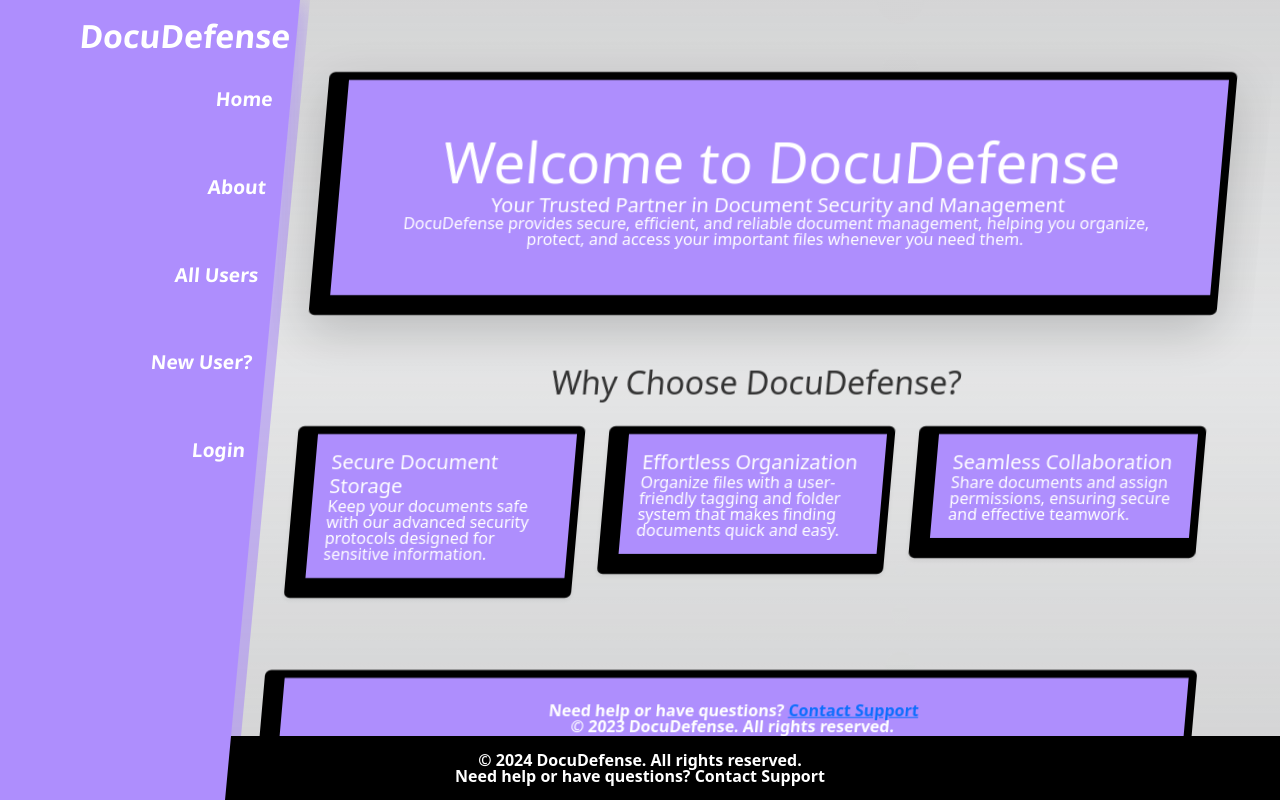
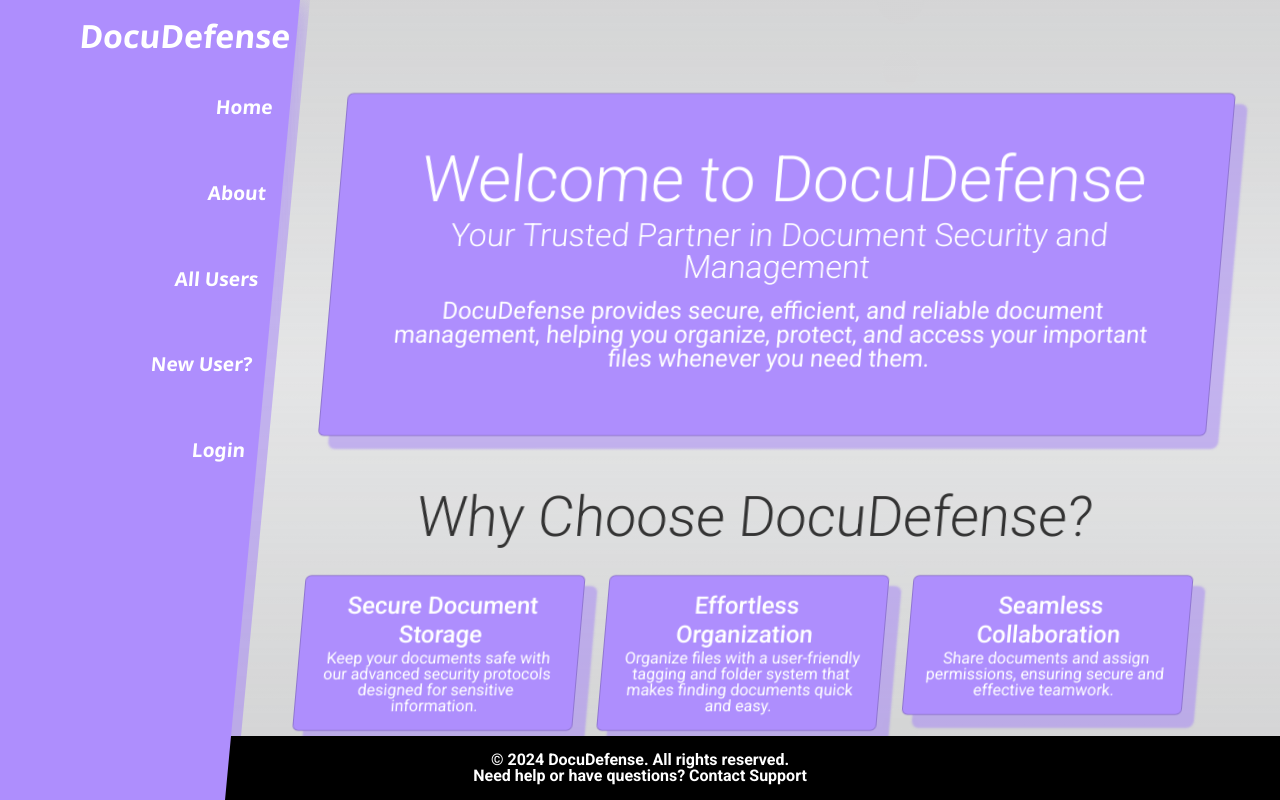
Before and after one commit to Terafora/DocuDefence, a React (Create React App) app in the folder frontend/: page / in a window 1280 px wide. Built offline with nearby package versions, Linux system fonts and the light colour scheme; the HTML template or start-up script is replaced by a standard one.

Commit message:
Update styles

```diff
--- a/frontend/src/App.js
+++ b/frontend/src/App.js
@@ -16,8 +16,9 @@ function MainContentWrapper({ children }) {
     const location = useLocation();
 
     useEffect(() => {
-        setAnimateContent(true);
-        const timeout = setTimeout(() => setAnimateContent(false), 1000);
+        // Reset animation by toggling animateContent off briefly
+        setAnimateContent(false);
+        const timeout = setTimeout(() => setAnimateContent(true), 10);
         return () => clearTimeout(timeout);
     }, [location]);
 
@@ -180,7 +181,6 @@ function App() {
                 <Footer />
             </div>
         </Router>
-
     );
 }
 
--- a/frontend/src/App.scss
+++ b/frontend/src/App.scss
@@ -1,3 +1,6 @@
+@import url('https://fonts.googleapis.com/css2?family=Roboto:wght@300;400;500;700&display=swap');
+@import url('https://fonts.googleapis.com/css2?family=Merriweather:ital,wght@0,300;0,400;1,300;1,400&display=swap');
+
 // Universal styles for all elements
 *,
 *::before,
@@ -9,6 +12,7 @@
 // Body styling
 html, body, #root, .App {
   height: 100%;
+
 }
 
 body {
@@ -16,7 +20,11 @@ body {
   -webkit-font-smoothing: antialiased;
   background-color: #e0e1e2;
   color: #333;
-  overflow-x: hidden; // Prevent unwanted horizontal scrolling
+  overflow-x: hidden;
+}
+
+li {
+  margin-top: 0.5rem;
 }
 
 // Media elements
@@ -58,10 +66,11 @@ h6 {
   overflow-wrap: break-word;
   margin: 0;
   color: inherit;
+  font-family: 'Roboto', sans-serif;
 }
 
 $main-bg-color: #ae8efd;
-$sidebar-width: 300px;
+$sidebar-width: 320px;
 
 // Animation for main content to slide in and unblur
 @keyframes easeInFromLeft {
@@ -87,6 +96,11 @@ $sidebar-width: 300px;
   }
 }
 
+.animate {
+  animation: easeInFromLeft 1s ease-in-out forwards;
+}
+
+
 // Main app layout adjustments
 .App {
   display: flex;
@@ -100,12 +114,12 @@ $sidebar-width: 300px;
     top: 0;
     left: 0;
     width: 100vw;
-    height: calc(100vh - 64px); // Height up to just above the footer
-    z-index: -1; // Place it behind everything else
+    height: calc(100vh - 64px);
+    z-index: 1;
     background-repeat: repeat-y;
-    background-size: auto 100vh; // Fit the SVG vertically across the full viewport height
+    background-size: auto 100vh;
     animation: scrollToRight 8s linear infinite;
-    opacity: 0.5; // Adjust opacity if needed
+    opacity: 0.5;
 
     // Gradient Overlay
     &::after {
@@ -130,15 +144,20 @@ $sidebar-width: 300px;
 .main-content {
   flex-grow: 1;
   position: relative;
-  z-index: 1; // Ensure it stays in front of .background-animation
+  z-index: 1;
   padding: 1rem;
-  background-color: rgba(255, 255, 255, 0); // Transparent background
+  background-color: rgba(255, 255, 255, 0);
+
+    // Hide scrollbar on WebKit browsers (Chrome, Safari)
+    &::-webkit-scrollbar {
+      display: none;
+    }
+    scrollbar-width: none;
 
   // Apply skew for leaning effect on larger screens
   @media (min-width: 992px) {
     margin-left: $sidebar-width;
     width: calc(100% - #{$sidebar-width});
-    transform: skewX(-5deg);
     transform-origin: top left;
     overflow-y: scroll;
     scroll-behavior: smooth;
@@ -172,19 +191,18 @@ $sidebar-width: 300px;
 .custom-title {
   h1, h2, h3, h4, h5, h6 {
     font-weight: bold;
-    font-family: 'Roboto', sans-serif;
+    font-family: 'Roboto', sans-serif !important;
     font-size: 40rem;
     padding: 0.5rem;
   }
 }
 
 .custom-card {
-  border-top: #000 solid 8px;
-  border-right: #000 solid 8px;
-  border-bottom: #000 solid 20px;
-  border-left: #000 solid 20px;
   background-color: $main-bg-color;
   color: #fff;
+  box-shadow: 12px 12px 2px 1px rgba(162, 128, 248, 0.5);
+  min-height: 8rem;
+  justify-content: center;
   z-index: 20;
 }
 
@@ -211,6 +229,7 @@ $sidebar-width: 300px;
   align-items: center;
   background: rgba(255, 255, 255, 0);
   backdrop-filter: blur(25px);
+  transform: none;
   z-index: 1050;
   overflow: hidden;
 
@@ -218,27 +237,27 @@ $sidebar-width: 300px;
     margin: 0;
     display: flex;
     align-items: center;
+    transform: skew(-5deg);
   }
 
   .custom-modal-content {
     max-width: 500px;
-    width: calc(100% - 40px); // Adds responsiveness
+    width: calc(100% - 40px);
     padding: 20px;
-    background: $main-bg-color;
-    color: #ffffff;
-    border-top: #000 solid 8px;
-    border-right: #000 solid 8px;
-    border-bottom: #000 solid 20px;
-    border-left: #000 solid 20px;
+    background-color: $main-bg-color;
+    color: #fff;
+    box-shadow: 12px 12px 2px 1px rgba(162, 128, 248, 0.5);
+    min-height: 8rem;
+    z-index: 20;
     border-radius: 8px;
     box-shadow: 0 2px 10px rgba(0, 0, 0, 0.3);
     text-align: center;
-  }
+    }
 }
 
 // Button styling within custom modals
 .custom-modal .custom-modal-content button {
-  margin: 5px;
+  margin-top : 1rem;
 }
 
 // Custom Modal Header Styling
@@ -344,4 +363,5 @@ $sidebar-width: 300px;
     max-width: 90%;
     padding: 20px;
   }
+
 }
--- a/frontend/src/components/CreateUserForm.jsx
+++ b/frontend/src/components/CreateUserForm.jsx
@@ -4,12 +4,12 @@ function CreateUserForm({ newUser, handleInputChange, handleSubmit }) {
   return (
     <div className="custom-modal show">
       <div className="custom-modal-dialog">
-        <div className="custom-modal-content">
+        <div className="custom-modal-content add-skew">
           <div className="custom-modal-header">
             <h2 className="modal-title">Create a New User</h2>
           </div>
           <div className="modal-body custom-modal-body">
-            <form onSubmit={handleSubmit} className="custom-modal-form">
+            <form onSubmit={handleSubmit} className="add-skew custom-modal">
               <input
                 type="text"
                 name="first_name"
--- a/frontend/src/components/Homepage.jsx
+++ b/frontend/src/components/Homepage.jsx
@@ -2,55 +2,56 @@ import React from 'react';
 
 function Home() {
     return (
-        <div>
-            <header className="container text-center my-5">
-                <div className="card custom-card shadow-lg p-5">
-                    <h1 className="display-4 custom-title">Welcome to DocuDefense</h1>
-                    <p className="lead">
+        <div className="d-flex vh-100 justify-content-center align-items-center">
+            <div className="container text-center">
+                <header className="my-5">
+                    <div className="card custom-card p-5">
+                        <h1 className="display-3 custom-title">Welcome to DocuDefense</h1>
+                        <p className="lead fs-2">
                             Your Trusted Partner in Document Security and Management
                         </p>
-                    <p>
+                        <p className="py-3 fs-4">
                             DocuDefense provides secure, efficient, and reliable document management, helping you organize, protect, and access your important files whenever you need them.
                         </p>
                     </div>
                 </header>
 
-            <section id="features" className="container my-5">
-                <h2 className="text-center custom-title mb-4">Why Choose DocuDefense?</h2>
-                <div className="row">
+                <section id="features" className="my-5">
+                    <h2 className="text-center display-4 mb-4">Why Choose DocuDefense?</h2>
+                    <div className="row justify-content-center">
                         <div className="col-md-4">
-                        <div className="card custom-card mb-4 shadow-sm">
+                            <div className="card custom-card mb-4">
                                 <div className="card-body">
-                                <h5 className="custom-title">Secure Document Storage</h5>
-                                <p className="card-text">Keep your documents safe with our advanced security protocols designed for sensitive information.</p>
+                                    <h5 className="custom-title fs-4">Secure Document Storage</h5>
+                                    <p className="card-text">
+                                        Keep your documents safe with our advanced security protocols designed for sensitive information.
+                                    </p>
                                 </div>
                             </div>
                         </div>
                         <div className="col-md-4">
-                        <div className="card custom-card mb-4 shadow-sm">
+                            <div className="card custom-card mb-4">
                                 <div className="card-body">
-                                <h5 className="custom-title">Effortless Organization</h5>
-                                <p className="card-text">Organize files with a user-friendly tagging and folder system that makes finding documents quick and easy.</p>
+                                    <h5 className="custom-title fs-4">Effortless Organization</h5>
+                                    <p className="card-text">
+                                        Organize files with a user-friendly tagging and folder system that makes finding documents quick and easy.
+                                    </p>
                                 </div>
                             </div>
                         </div>
                         <div className="col-md-4">
-                        <div className="card custom-card mb-4 shadow-sm">
+                            <div className="card custom-card mb-4">
                                 <div className="card-body">
-                                <h5 className="custom-title">Seamless Collaboration</h5>
-                                <p className="card-text">Share documents and assign permissions, ensuring secure and effective teamwork.</p>
+                                    <h5 className="custom-title fs-4">Seamless Collaboration</h5>
+                                    <p className="card-text">
+                                        Share documents and assign permissions, ensuring secure and effective teamwork.
+                                    </p>
                                 </div>
                             </div>
                         </div>
                     </div>
                 </section>
-
-            <footer id="contact" className="card custom-card text-center py-4">
-                <div className="container">
-                    <p className="mb-0">Need help or have questions? <a href="mailto:support@docudefense.com">Contact Support</a></p>
-                    <p>&copy; 2023 DocuDefense. All rights reserved.</p>
             </div>
-            </footer>
         </div>
     );
 }
--- a/frontend/src/components/UserList.jsx
+++ b/frontend/src/components/UserList.jsx
@@ -20,6 +20,7 @@ function UserList({ users = [], page, searchUsers, fetchUsers, handleNextPage, h
     };
 
     return (
+        <div className="d-flex justify-content-center align-items-center vh-100">
             <div className="container my-5 text-center">
                 <h2 className="display-6 mb-4">Users</h2>
 
@@ -50,7 +51,7 @@ function UserList({ users = [], page, searchUsers, fetchUsers, handleNextPage, h
                     <button className="btn btn-secondary" onClick={handleNextPage}>Next</button>
                 </div>
             </div>
-
+        </div>
     );
 }
 
--- a/frontend/src/components/UserProfileDelete.jsx
+++ b/frontend/src/components/UserProfileDelete.jsx
@@ -14,9 +14,11 @@ const UserProfileDelete = ({ userId, onDelete }) => {
   };
 
   return (
-    <button onClick={handleDelete} style={{ color: 'red' }}>
-      Delete Account
-    </button>
+    <div className="d-flex flex-column px-5 py-3">
+      <button onClick={handleDelete} className="btn btn-danger mt-3">
+        Delete Account
+      </button>
+    </div>
   );
 };
 
--- a/frontend/src/styles/userDashboard.scss
+++ b/frontend/src/styles/userDashboard.scss
@@ -1,3 +1,18 @@
+@import url('https://fonts.googleapis.com/css2?family=Roboto:wght@300;400;500;700&display=swap');
+
+h1,
+h2,
+h3,
+h4,
+h5,
+h6 {
+  overflow-wrap: break-word;
+  margin: 0;
+  color: inherit;
+  font-family: 'Roboto', sans-serif;
+}
+
+
 .file-upload-section{
     border-radius: 5px;
     padding: 1rem;
@@ -8,7 +23,7 @@
 }
 
 .file-item {
-    margin-bottom: 1.5rem;
+    margin-bottom: 1rem;
     padding: 1rem;
     border: 1px solid #ddd;
     border-radius: 5px;
@@ -26,8 +41,8 @@
         .version-item {
             margin-top: 0.5rem;
             padding: 0.5rem;
-            background-color: #000;
-            color: #fff;
+            background-color: #f0f0f0;
+            color: #000;
             border-radius: 0.5rem;
 
             p {
@@ -37,6 +52,11 @@
     }
 }
 
+.user-profile-section {
+    margin-top: 3rem;
+    margin-bottom: 6rem;
+}
+
 .custom-modal .custom-modal-content .modal-body canvas {
     box-shadow: 0 2px 10px rgba(0, 0, 0, 0.3);
   }
```
Also changed, not shown: frontend/src/components/About.jsx (+31 -21 lines), frontend/src/components/Login.jsx (+7 -1 lines), frontend/src/components/UserDashboard.jsx (+11 -9 lines). Lines whose indentation alone changed are shown as unchanged.
